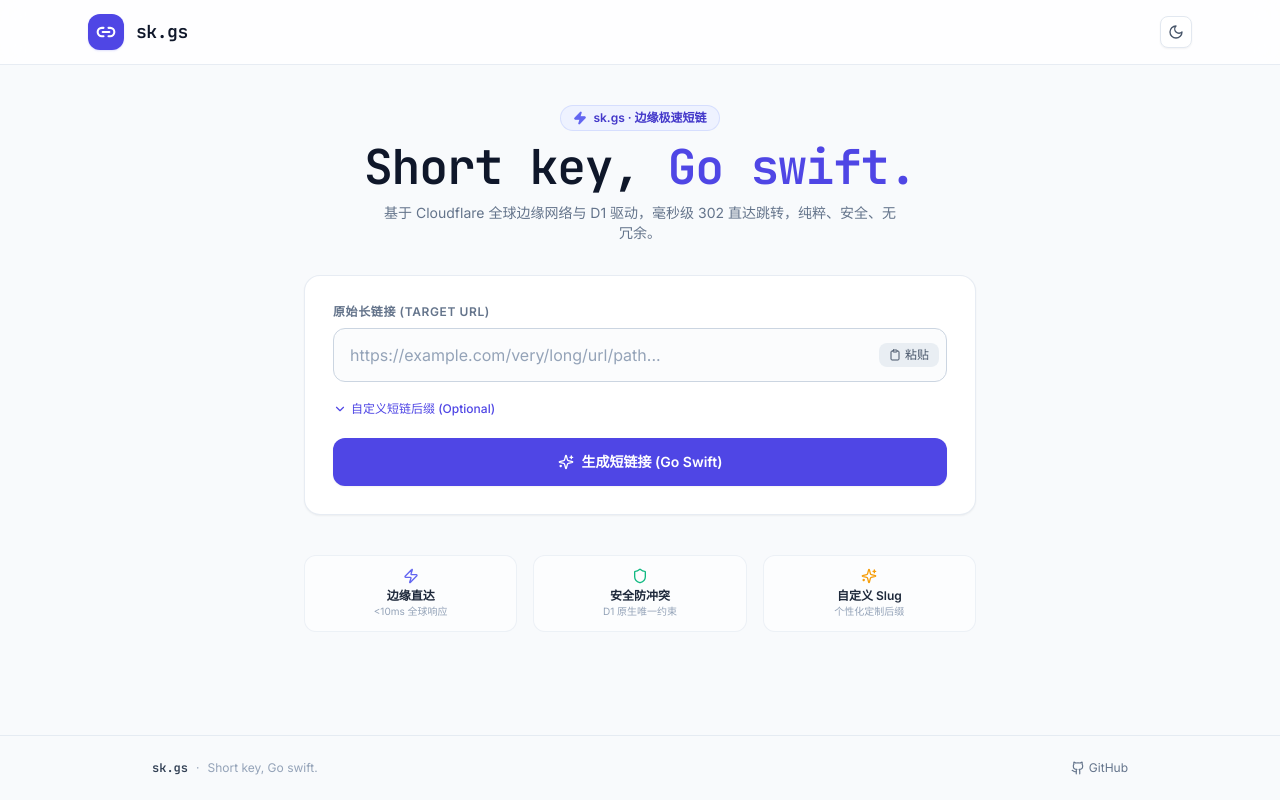
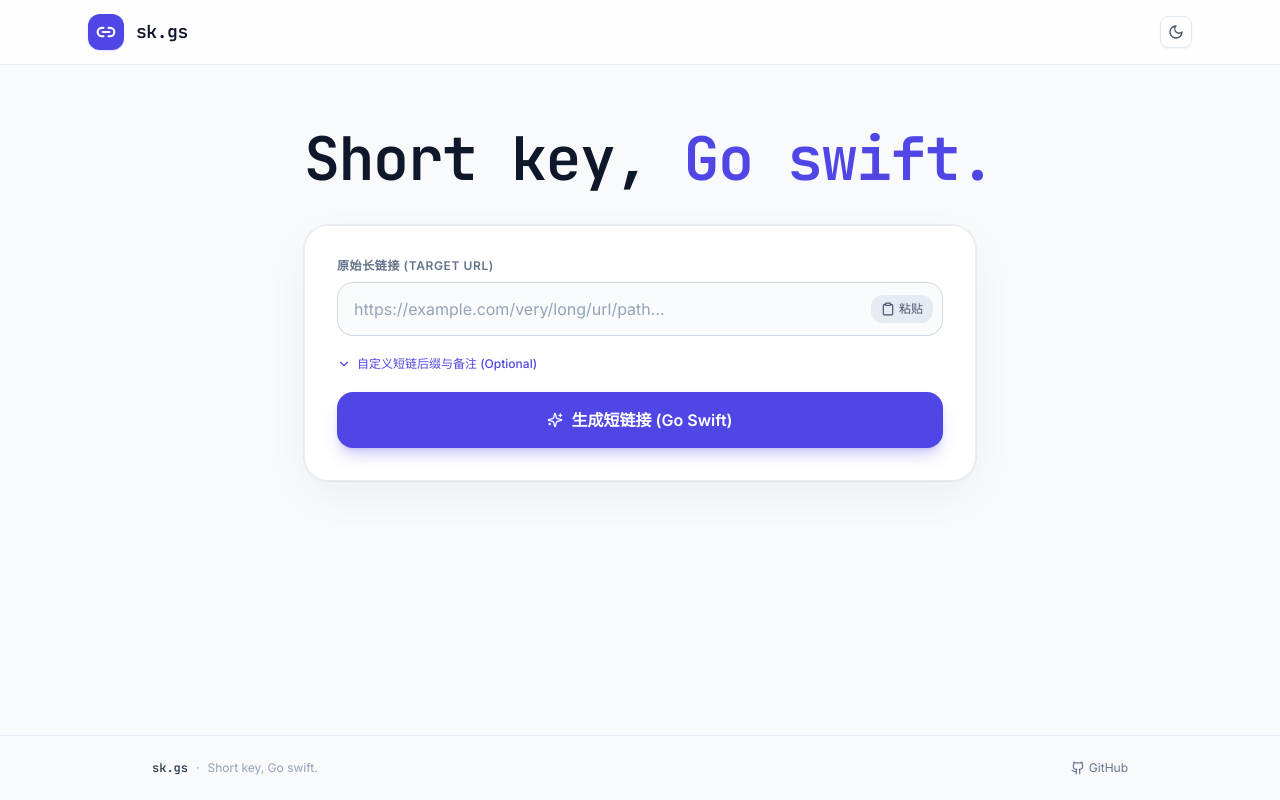
Before and after one commit to kun775/shortkey, a React (Vite) app: page / in a window 1280 px wide. Built offline with nearby package versions, Linux system fonts and the light colour scheme.

Commit message:
style: simplify hero section and elevate shortener form to floating card

```diff
--- a/src/App.tsx
+++ b/src/App.tsx
@@ -6,7 +6,7 @@ import { HistoryList } from './components/HistoryList';
 import { AdminConsole } from './components/AdminConsole';
 import { ShortLink } from './types';
 import { getLocalHistory, saveLocalHistory, removeHistoryItem, clearAllHistory } from './utils/storage';
-import { Zap, Shield, Sparkles, CheckCircle2, AlertCircle, Info, Github } from 'lucide-react';
+import { CheckCircle2, AlertCircle, Info, Github } from 'lucide-react';
 
 interface Toast {
   id: number;
@@ -125,47 +125,19 @@ export const App: React.FC = () => {
           {currentView === 'home' ? (
             <div className="space-y-8">
               {/* Hero Title Section */}
-              <div className="text-center space-y-3">
-                <div className="inline-flex items-center gap-1.5 rounded-full bg-indigo-50 px-3 py-1 text-xs font-semibold text-indigo-700 dark:bg-indigo-950/80 dark:text-indigo-300 border border-indigo-200/60 dark:border-indigo-800/40">
-                  <Zap className="h-3.5 w-3.5 text-indigo-500 fill-indigo-500" />
-                  <span>sk.gs · 边缘极速短链</span>
-                </div>
-
-                <h1 className="font-mono text-2xl sm:text-4xl md:text-5xl font-extrabold tracking-tight text-slate-900 dark:text-white whitespace-nowrap">
+              <div className="text-center pt-2 sm:pt-6 pb-1">
+                <h1 className="font-mono text-3xl sm:text-5xl md:text-6xl font-extrabold tracking-tight text-slate-900 dark:text-white whitespace-nowrap">
                   Short key, <span className="text-indigo-600 dark:text-indigo-400">Go swift.</span>
                 </h1>
-
-                <p className="text-xs sm:text-sm text-slate-500 dark:text-slate-400 max-w-lg mx-auto">
-                  基于 Cloudflare 全球边缘网络与 D1 驱动，毫秒级 302 直达跳转，纯粹、安全、无冗余。
-                </p>
               </div>
 
-              {/* Shortener Input Form */}
+              {/* Shortener Floating Input Form */}
               <ShortenerForm onSuccess={handleShortenSuccess} showToast={showToast} />
 
               {/* Latest Result Card */}
               {currentResult && (
                 <ResultCard link={currentResult} showToast={showToast} />
               )}
-
-              {/* Feature Badges */}
-              <div className="grid grid-cols-3 gap-2 sm:gap-4 pt-2">
-                <div className="flex flex-col items-center justify-center rounded-xl border border-slate-200/60 bg-white/60 p-3 text-center dark:border-slate-800/60 dark:bg-slate-900/40">
-                  <Zap className="h-4 w-4 text-indigo-500 mb-1" />
-                  <span className="text-xs font-semibold text-slate-800 dark:text-slate-200">边缘直达</span>
-                  <span className="text-[10px] text-slate-400">&lt;10ms 全球响应</span>
-                </div>
-                <div className="flex flex-col items-center justify-center rounded-xl border border-slate-200/60 bg-white/60 p-3 text-center dark:border-slate-800/60 dark:bg-slate-900/40">
-                  <Shield className="h-4 w-4 text-emerald-500 mb-1" />
-                  <span className="text-xs font-semibold text-slate-800 dark:text-slate-200">安全防冲突</span>
-                  <span className="text-[10px] text-slate-400">D1 原生唯一约束</span>
-                </div>
-                <div className="flex flex-col items-center justify-center rounded-xl border border-slate-200/60 bg-white/60 p-3 text-center dark:border-slate-800/60 dark:bg-slate-900/40">
-                  <Sparkles className="h-4 w-4 text-amber-500 mb-1" />
-                  <span className="text-xs font-semibold text-slate-800 dark:text-slate-200">自定义 Slug</span>
-                  <span className="text-[10px] text-slate-400">个性化定制后缀</span>
-                </div>
-              </div>
 
               {/* Local History Section */}
               <HistoryList
--- a/src/components/ResultCard.tsx
+++ b/src/components/ResultCard.tsx
@@ -53,7 +53,7 @@ export const ResultCard: React.FC<ResultCardProps> = ({ link, showToast }) => {
   };
 
   return (
-    <div className="w-full rounded-2xl border border-indigo-100 bg-gradient-to-b from-indigo-50/60 to-white p-5 shadow-sm sm:p-6 dark:border-indigo-900/40 dark:from-indigo-950/30 dark:to-slate-900 animate-slide-up transition-all">
+    <div className="w-full rounded-3xl border border-indigo-200/80 bg-white/95 p-6 shadow-[0_15px_40px_rgba(79,70,229,0.08)] sm:p-7 dark:border-indigo-900/60 dark:bg-slate-900/90 dark:shadow-[0_20px_50px_rgba(0,0,0,0.45)] backdrop-blur-xl animate-slide-up transition-all ring-1 ring-indigo-500/10">
       <div className="flex flex-col gap-4">
         {/* Header indicator */}
         <div className="flex items-center justify-between">
@@ -71,8 +71,8 @@ export const ResultCard: React.FC<ResultCardProps> = ({ link, showToast }) => {
         </div>
 
         {/* Short URL Banner */}
-        <div className="flex flex-col sm:flex-row items-stretch sm:items-center justify-between gap-3 rounded-xl border border-indigo-200/80 bg-white p-3.5 dark:border-indigo-800/60 dark:bg-slate-800/80 shadow-xs">
-          <div className="flex items-center gap-2 overflow-hidden">
+        <div className="flex flex-col sm:flex-row items-stretch sm:items-center justify-between gap-3 rounded-2xl border border-indigo-200/80 bg-indigo-50/40 p-4 dark:border-indigo-800/60 dark:bg-slate-800/80 shadow-xs">
+          <div className="flex items-center gap-2.5 overflow-hidden">
             <Share2 className="h-4 w-4 shrink-0 text-indigo-600 dark:text-indigo-400" />
             <span className="font-mono text-base sm:text-lg font-bold tracking-tight text-slate-900 dark:text-white truncate">
               {link.short_url}
@@ -82,10 +82,10 @@ export const ResultCard: React.FC<ResultCardProps> = ({ link, showToast }) => {
           <div className="flex items-center gap-2 shrink-0">
             <button
               onClick={handleCopy}
-              className={`flex flex-1 sm:flex-initial items-center justify-center gap-1.5 rounded-lg px-3.5 py-2 text-xs font-semibold transition-all active:scale-95 cursor-pointer ${
+              className={`flex flex-1 sm:flex-initial items-center justify-center gap-1.5 rounded-xl px-4 py-2 text-xs font-semibold transition-all active:scale-95 cursor-pointer ${
                 copied
                   ? 'bg-emerald-600 text-white dark:bg-emerald-500'
-                  : 'bg-indigo-600 text-white hover:bg-indigo-500 shadow-sm shadow-indigo-500/20'
+                  : 'bg-indigo-600 text-white hover:bg-indigo-500 shadow-md shadow-indigo-500/20'
               }`}
             >
               {copied ? <Check className="h-3.5 w-3.5" /> : <Copy className="h-3.5 w-3.5" />}
@@ -94,7 +94,7 @@ export const ResultCard: React.FC<ResultCardProps> = ({ link, showToast }) => {
 
             <button
               onClick={() => setShowQr((prev) => !prev)}
-              className="flex items-center justify-center rounded-lg border border-slate-200 bg-slate-50 p-2 text-slate-700 hover:bg-slate-100 dark:border-slate-700 dark:bg-slate-800 dark:text-slate-300 dark:hover:bg-slate-700 transition-colors"
+              className="flex items-center justify-center rounded-xl border border-slate-200/80 bg-white p-2.5 text-slate-700 hover:bg-slate-50 dark:border-slate-700 dark:bg-slate-800 dark:text-slate-300 dark:hover:bg-slate-700 transition-colors"
               title="查看二维码"
             >
               <QrCode className="h-4 w-4" />
@@ -104,7 +104,7 @@ export const ResultCard: React.FC<ResultCardProps> = ({ link, showToast }) => {
               href={link.short_url}
               target="_blank"
               rel="noopener noreferrer"
-              className="flex items-center justify-center rounded-lg border border-slate-200 bg-slate-50 p-2 text-slate-700 hover:bg-slate-100 dark:border-slate-700 dark:bg-slate-800 dark:text-slate-300 dark:hover:bg-slate-700 transition-colors"
+              className="flex items-center justify-center rounded-xl border border-slate-200/80 bg-white p-2.5 text-slate-700 hover:bg-slate-50 dark:border-slate-700 dark:bg-slate-800 dark:text-slate-300 dark:hover:bg-slate-700 transition-colors"
               title="新窗口打开测试"
             >
               <ExternalLink className="h-4 w-4" />
@@ -122,8 +122,8 @@ export const ResultCard: React.FC<ResultCardProps> = ({ link, showToast }) => {
 
         {/* QR Code Drawer / Section */}
         {showQr && (
-          <div className="mt-2 flex flex-col items-center justify-center rounded-xl border border-slate-200 bg-white p-5 animate-fade-in dark:border-slate-800 dark:bg-slate-800/80">
-            <div className="rounded-lg bg-white p-3 shadow-xs">
+          <div className="mt-2 flex flex-col items-center justify-center rounded-2xl border border-slate-200 bg-white p-6 animate-fade-in dark:border-slate-800 dark:bg-slate-800/80">
+            <div className="rounded-xl bg-white p-4 shadow-sm">
               <QRCodeSVG
                 id="qr-code-svg"
                 value={link.short_url}
@@ -132,10 +132,10 @@ export const ResultCard: React.FC<ResultCardProps> = ({ link, showToast }) => {
                 includeMargin={false}
               />
             </div>
-            <div className="mt-3 flex items-center gap-3">
+            <div className="mt-4 flex items-center gap-3">
               <button
                 onClick={handleDownloadQr}
-                className="inline-flex items-center gap-1.5 rounded-lg border border-slate-200 bg-slate-50 px-3 py-1.5 text-xs font-medium text-slate-700 hover:bg-slate-100 dark:border-slate-700 dark:bg-slate-700 dark:text-slate-200 dark:hover:bg-slate-600 transition-colors"
+                className="inline-flex items-center gap-1.5 rounded-xl border border-slate-200 bg-slate-50 px-4 py-2 text-xs font-medium text-slate-700 hover:bg-slate-100 dark:border-slate-700 dark:bg-slate-700 dark:text-slate-200 dark:hover:bg-slate-600 transition-colors"
               >
                 <Download className="h-3.5 w-3.5" />
                 <span>下载二维码 (PNG)</span>
--- a/src/components/ShortenerForm.tsx
+++ b/src/components/ShortenerForm.tsx
@@ -129,8 +129,8 @@ export const ShortenerForm: React.FC<ShortenerFormProps> = ({ onSuccess, showToa
   };
 
   return (
-    <div className="w-full rounded-2xl border border-slate-200/80 bg-white p-5 shadow-sm sm:p-7 dark:border-slate-800/80 dark:bg-slate-900 transition-all">
-      <form onSubmit={handleSubmit} className="space-y-4">
+    <div className="w-full rounded-3xl border border-slate-200/80 bg-white/95 p-6 shadow-[0_15px_40px_rgba(0,0,0,0.05)] sm:p-8 dark:border-slate-800/80 dark:bg-slate-900/90 dark:shadow-[0_20px_50px_rgba(0,0,0,0.45)] backdrop-blur-xl transition-all duration-300 hover:shadow-[0_20px_50px_rgba(79,70,229,0.1)] dark:hover:shadow-[0_20px_50px_rgba(99,102,241,0.15)] ring-1 ring-slate-900/5 dark:ring-white/5">
+      <form onSubmit={handleSubmit} className="space-y-4 sm:space-y-5">
         {/* Main URL Input */}
         <div className="relative">
           <label htmlFor="url-input" className="mb-2 block text-xs font-semibold uppercase tracking-wider text-slate-500 dark:text-slate-400">
@@ -144,16 +144,16 @@ export const ShortenerForm: React.FC<ShortenerFormProps> = ({ onSuccess, showToa
               onChange={(e) => setUrl(e.target.value)}
               placeholder="https://example.com/very/long/url/path..."
               required
-              className="w-full rounded-xl border border-slate-300 bg-slate-50/50 px-4 py-3.5 pr-20 text-sm sm:text-base text-slate-900 placeholder-slate-400 outline-none transition-all focus:border-indigo-600 focus:bg-white focus:ring-4 focus:ring-indigo-600/10 dark:border-slate-700 dark:bg-slate-800/50 dark:text-white dark:placeholder-slate-500 dark:focus:border-indigo-400 dark:focus:bg-slate-800"
+              className="w-full rounded-2xl border border-slate-300/90 bg-slate-50/70 px-4 py-3.5 pr-20 text-sm sm:text-base text-slate-900 placeholder-slate-400 outline-none transition-all focus:border-indigo-600 focus:bg-white focus:ring-4 focus:ring-indigo-600/10 dark:border-slate-700/80 dark:bg-slate-800/60 dark:text-white dark:placeholder-slate-500 dark:focus:border-indigo-400 dark:focus:bg-slate-800"
             />
             {/* Action buttons inside input */}
-            <div className="absolute right-2 flex items-center gap-1">
+            <div className="absolute right-2.5 flex items-center gap-1">
               {url ? (
                 <button
                   type="button"
                   onClick={() => setUrl('')}
                   aria-label="清空输入"
-                  className="rounded-lg p-1.5 text-slate-400 hover:bg-slate-200 hover:text-slate-600 dark:hover:bg-slate-700 dark:hover:text-slate-200 transition-colors"
+                  className="rounded-xl p-1.5 text-slate-400 hover:bg-slate-200 hover:text-slate-600 dark:hover:bg-slate-700 dark:hover:text-slate-200 transition-colors"
                 >
                   <X className="h-4 w-4" />
                 </button>
@@ -162,9 +162,9 @@ export const ShortenerForm: React.FC<ShortenerFormProps> = ({ onSuccess, showToa
                   type="button"
                   onClick={handlePaste}
                   title="粘贴剪贴板网址"
-                  className="inline-flex items-center gap-1 rounded-lg bg-slate-200/70 px-2.5 py-1 text-xs font-medium text-slate-600 hover:bg-slate-300/80 dark:bg-slate-700/80 dark:text-slate-300 dark:hover:bg-slate-600 transition-colors"
+                  className="inline-flex items-center gap-1 rounded-xl bg-slate-200/80 px-2.5 py-1.5 text-xs font-medium text-slate-600 hover:bg-slate-300 dark:bg-slate-700/80 dark:text-slate-300 dark:hover:bg-slate-600 transition-colors"
                 >
-                  <Clipboard className="h-3 w-3" />
+                  <Clipboard className="h-3.5 w-3.5" />
                   <span>粘贴</span>
                 </button>
               )}
@@ -173,20 +173,20 @@ export const ShortenerForm: React.FC<ShortenerFormProps> = ({ onSuccess, showToa
         </div>
 
         {/* Toggle Advanced / Custom Slug */}
-        <div>
+        <div className="flex items-center justify-between">
           <button
             type="button"
             onClick={() => setShowAdvanced((prev) => !prev)}
-            className="inline-flex items-center gap-1 text-xs font-medium text-indigo-600 hover:text-indigo-700 dark:text-indigo-400 dark:hover:text-indigo-300 transition-colors"
+            className="inline-flex items-center gap-1.5 text-xs font-medium text-indigo-600 hover:text-indigo-700 dark:text-indigo-400 dark:hover:text-indigo-300 transition-colors cursor-pointer"
           >
             {showAdvanced ? <ChevronUp className="h-3.5 w-3.5" /> : <ChevronDown className="h-3.5 w-3.5" />}
-            <span>{showAdvanced ? '收起自定义短链与备注' : '自定义短链后缀 (Optional)'}</span>
+            <span>{showAdvanced ? '收起自定义短链与备注' : '自定义短链后缀与备注 (Optional)'}</span>
           </button>
         </div>
 
         {/* Collapsible Advanced Options */}
         {showAdvanced && (
-          <div className="space-y-3 rounded-xl border border-slate-100 bg-slate-50/80 p-4 animate-fade-in dark:border-slate-800 dark:bg-slate-800/40">
+          <div className="space-y-3 rounded-2xl border border-slate-200/70 bg-slate-50/80 p-4 sm:p-5 animate-fade-in dark:border-slate-800/80 dark:bg-slate-950/40">
             <div className="grid grid-cols-1 gap-3 sm:grid-cols-2">
               {/* Custom Slug Input */}
               <div>
@@ -203,7 +203,7 @@ export const ShortenerForm: React.FC<ShortenerFormProps> = ({ onSuccess, showToa
                     onChange={(e) => setCustomSlug(e.target.value.replace(/[^a-zA-Z0-9_-]/g, ''))}
                     placeholder="my-link"
                     maxLength={30}
-                    className="w-full rounded-lg border border-slate-200 bg-white py-2 pl-16 pr-8 font-mono text-xs sm:text-sm text-slate-900 placeholder-slate-400 outline-none focus:border-indigo-600 focus:ring-2 focus:ring-indigo-600/10 dark:border-slate-700 dark:bg-slate-800 dark:text-white"
+                    className="w-full rounded-xl border border-slate-200 bg-white py-2.5 pl-16 pr-8 font-mono text-xs sm:text-sm text-slate-900 placeholder-slate-400 outline-none focus:border-indigo-600 focus:ring-2 focus:ring-indigo-600/10 dark:border-slate-700 dark:bg-slate-800 dark:text-white"
                   />
                   {/* Status Indicator */}
                   <div className="absolute right-2.5 flex items-center">
@@ -221,7 +221,7 @@ export const ShortenerForm: React.FC<ShortenerFormProps> = ({ onSuccess, showToa
                   </div>
                 </div>
                 {slugStatus && (
-                  <p className={`mt-1 text-[11px] ${slugStatus.available ? 'text-emerald-600 dark:text-emerald-400' : 'text-rose-500'}`}>
+                  <p className={`mt-1.5 text-[11px] font-medium ${slugStatus.available ? 'text-emerald-600 dark:text-emerald-400' : 'text-rose-500'}`}>
                     {slugStatus.reason}
                   </p>
                 )}
@@ -238,7 +238,7 @@ export const ShortenerForm: React.FC<ShortenerFormProps> = ({ onSuccess, showToa
                   onChange={(e) => setTitle(e.target.value)}
                   placeholder="如：GitHub 仓库主页"
                   maxLength={50}
-                  className="w-full rounded-lg border border-slate-200 bg-white py-2 px-3 text-xs sm:text-sm text-slate-900 placeholder-slate-400 outline-none focus:border-indigo-600 focus:ring-2 focus:ring-indigo-600/10 dark:border-slate-700 dark:bg-slate-800 dark:text-white"
+                  className="w-full rounded-xl border border-slate-200 bg-white py-2.5 px-3 text-xs sm:text-sm text-slate-900 placeholder-slate-400 outline-none focus:border-indigo-600 focus:ring-2 focus:ring-indigo-600/10 dark:border-slate-700 dark:bg-slate-800 dark:text-white"
                 />
               </div>
             </div>
@@ -249,7 +249,7 @@ export const ShortenerForm: React.FC<ShortenerFormProps> = ({ onSuccess, showToa
         <button
           type="submit"
           disabled={loading}
-          className="flex w-full items-center justify-center gap-2 rounded-xl bg-indigo-600 px-6 py-3.5 text-sm font-semibold text-white shadow-sm hover:bg-indigo-500 active:scale-[0.99] disabled:opacity-60 transition-all cursor-pointer"
+          className="flex w-full items-center justify-center gap-2 rounded-2xl bg-indigo-600 px-6 py-4 text-sm sm:text-base font-semibold text-white shadow-lg shadow-indigo-600/25 hover:bg-indigo-500 hover:shadow-indigo-600/35 active:scale-[0.99] disabled:opacity-60 transition-all cursor-pointer"
         >
           {loading ? (
             <>
```
